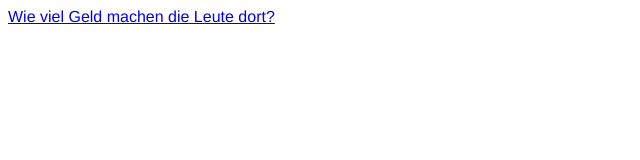
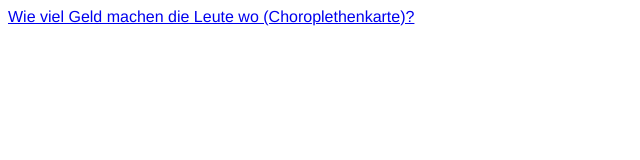
Before and after one commit to sevi-abacus/eth, a plain HTML site: page Uebung6/index.html in a window 1280 px wide. Shown: the whole page, without its empty margins (0-640 px from the left). Drawn offline with Linux system fonts and the light colour scheme.

Commit message:
Update index.html

```diff
--- a/Uebung6/index.html
+++ b/Uebung6/index.html
@@ -11,6 +11,6 @@
 </head>
 
 <body>
-  <a href="map.html">Wie viel Geld machen die Leute dort?</a>
+  <a href="map.html">Wie viel Geld machen die Leute wo (Choroplethenkarte)?</a>
 </body>
 </html>
```
